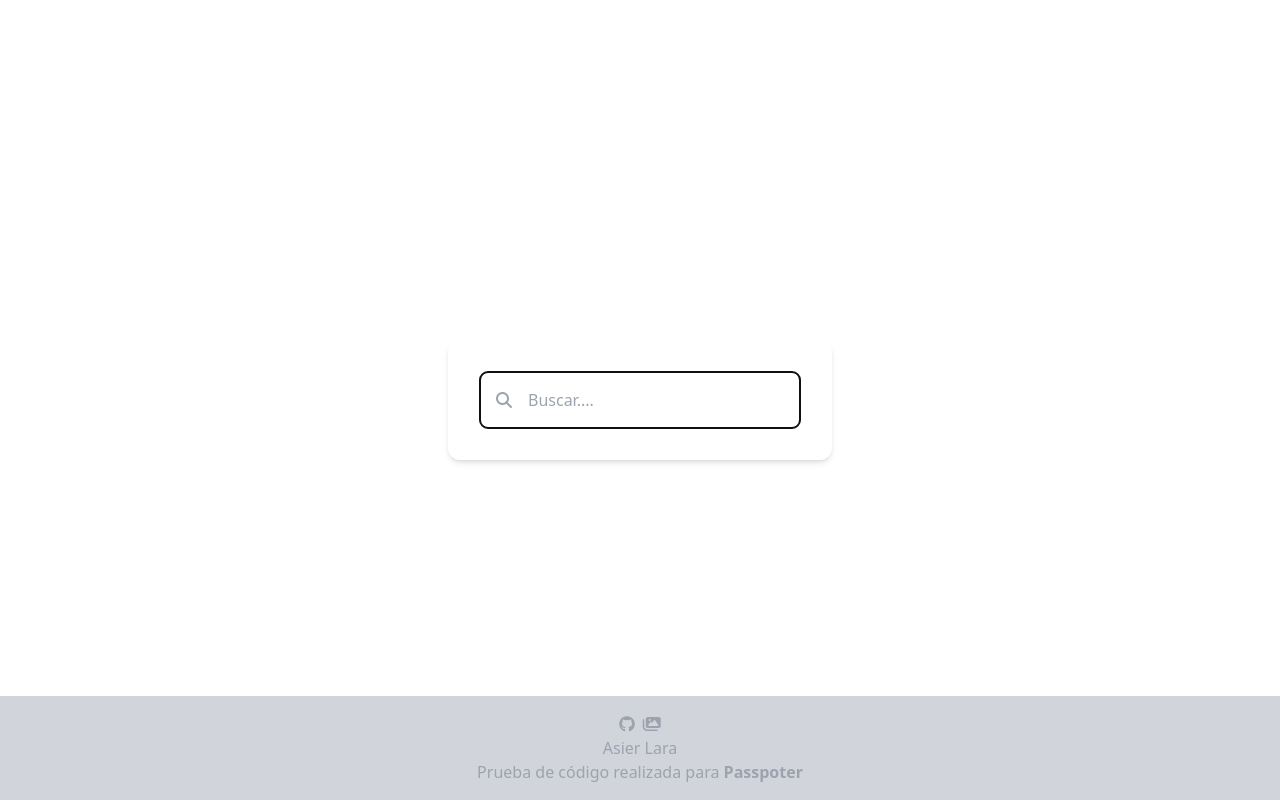
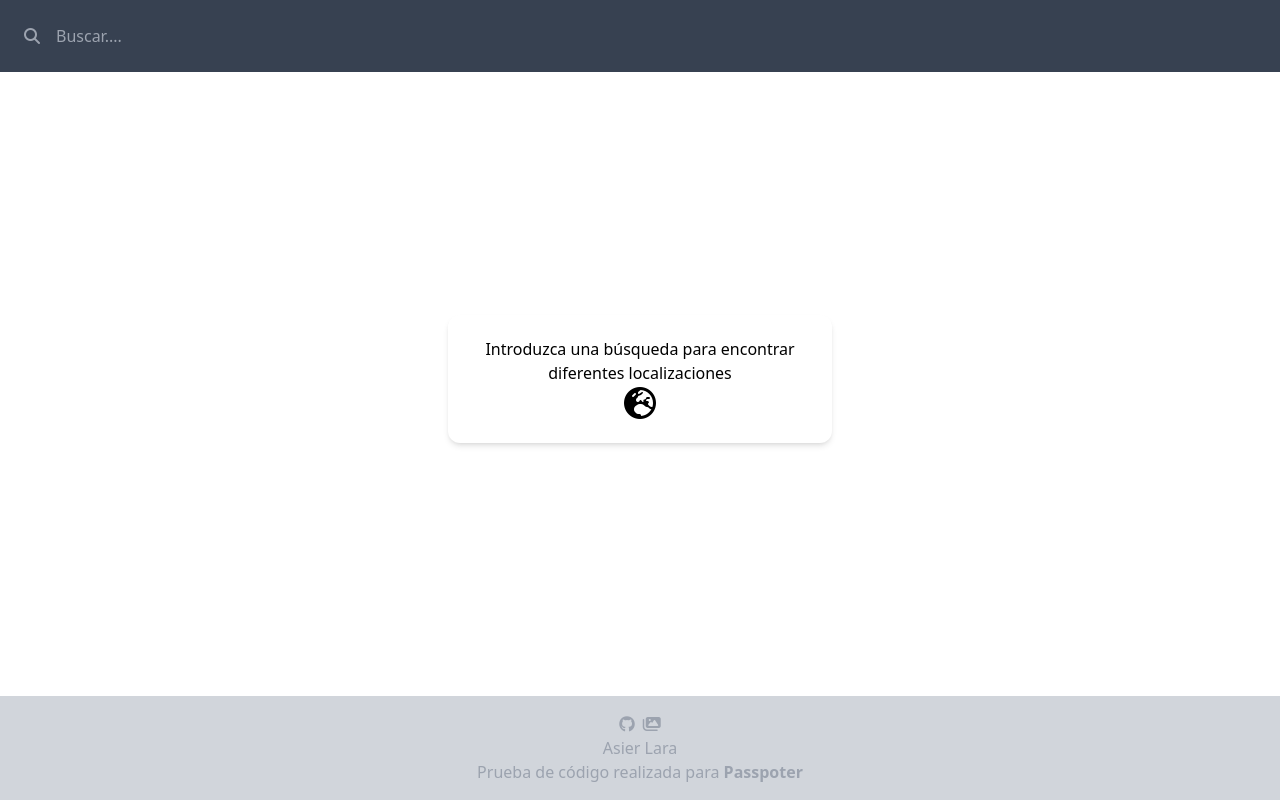
Before and after one commit to ElHombreSinNombre/vue-apirest, a Vue app: page / in a window 1280 px wide. Built offline with nearby package versions, Linux system fonts and the light colour scheme.

Commit message:
Agregada header

```diff
--- a/src/App.vue
+++ b/src/App.vue
@@ -1,21 +1,25 @@
 <template>
   <!-- Clases de Tailwind. Un poco obtusas al principio-->
-  <div class="h-screen flex items-center justify-center">
-    <search></search>
+  <div class="flex flex-col h-screen">
+    <searchComponent></searchComponent>
+    <footerComponent
+      class="fixed inset-x-0 bottom-0"
+      business="Passpoter"
+      url="https://passporterapp.com/es"
+    ></footerComponent>
   </div>
-    <copyright class="fixed inset-x-0 bottom-0" business="Passpoter" url="https://passporterapp.com/es"></copyright>
 </template>
 
 <script lang="ts">
-import { defineComponent } from 'vue';
-import search from "./components/search.vue";
-import copyright from "./components/footer.vue";
+import { defineComponent } from "vue";
+import searchComponent from "./components/header.vue";
+import footerComponent from "./components/footer.vue";
 
 export default defineComponent({
-  name: 'App',
+  name: "App",
   components: {
-    search,
-    copyright,
-  }
+    searchComponent,
+    footerComponent,
+  },
 });
 </script>
--- /dev/null
+++ b/src/components/header.vue
@@ -0,0 +1,89 @@
+<template>
+  <div class="bg-gray-700 text-white">
+    <div class="md:flex">
+      <div class="p-2">
+        <div class="relative">
+          <i class="absolute fa fa-search text-gray-400 top-5 left-4"></i>
+          <input placeholder="Buscar...."  v-model="searchInput" type="text" ref="search" :disabled="loading == true ? true : false" class="border-none bg-transparent outline-0 h-14 px-12 " :class="loading == true ? 'opacity-50' : null" />
+          <span class="absolute top-4 right-5 border-l pl-4"></span>
+        </div>
+      </div>
+    </div>
+  </div>
+  <div class="flex-1 p-5 justify-center">
+    <list
+      :countries="countries"
+      :loading="loading"
+      :searchInput="searchInput"
+    ></list>
+  </div>
+</template>
+
+<script lang="ts">
+import { useCountriesStore } from "../stores/countries";
+import { watch, ref, onMounted, onUpdated } from "vue";
+import list from "./main.vue";
+
+export default {
+  name: "headerComponent",
+  components: {
+    list,
+  },
+  //API Composition, nueva forma de organizar los datos en Vue 3
+  setup() {
+    const search = ref(null);
+    const searchInput = ref("");
+    const countries = ref([]);
+    const loading = ref(false);
+    const store = useCountriesStore();
+    // Metodo que asigna el focus cuando se inicia la vista
+    onMounted(() => {
+      search.value.focus();
+    });
+    // Metodo que asigna el focus cuando se actualiza la vista
+    onUpdated(() => {
+      search.value.focus();
+    });
+    //Watcher para aplicar cambios y hacer búsqueda sin necesidad de llamar a eventos
+    watch(searchInput, (v: String) => {
+      searchInput.value = v.toLowerCase().trim();
+      isLetterOrNumber(searchInput.value);
+      if (searchInput.value.length == 0) {
+        countries.value = [];
+      }
+      if (searchInput.value.length >= 3) {
+        if (!loading.value) {
+          ///En caso de que hayan pasado 300ms, llamamos a la función de búsqueda
+          setTimeout(() => {
+            //Usamos Pinia para hacer una store
+            store.fetchCountries(searchInput.value);
+            countries.value = store.getCountry;
+            loading.value = false;
+          }, 300);
+        }
+        loading.value = true;
+      }
+    });
+    //Función para aceptar únicamente alfanuméricos
+    function isLetterOrNumber(value: String) {
+      if (value.match(/^[0-9a-z]+$/)) return true;
+      searchInput.value = "";
+    }
+    //Función para buscar en maps la localización
+    function openGoogleMap(lat: String, lon: String) {
+      window.open(
+        "https://www.google.com/maps/search/" + lat + "," + lon,
+        "_blank"
+      );
+    }
+    return {
+      searchInput,
+      countries,
+      loading,
+      search,
+      isLetterOrNumber,
+      openGoogleMap,
+    };
+  },
+};
+</script>
--- /dev/null
+++ b/src/components/main.vue
@@ -0,0 +1,48 @@
+<template>
+  <div class="h-5/6 flex items-center justify-center">
+    <div class="w-96 rounded-xl shadow-md p-5 bg-white hover:shadow-lg text-justify">
+     <!-- Texto por defecto -->
+      <div v-if="searchInput <  3 && loading == false" class="text-center p-0.5 ">
+        <div>Introduzca una búsqueda para encontrar diferentes localizaciones</div><i class="fa-2x p-0.5  fa-solid fa-earth-europe"></i>
+      </div>
+      <!-- Verificamos que el array no está vacio e iteramos -->
+      <div v-if="countries && countries.length" class="overflow-y-auto max-h-80">
+        <!-- Agregamos transición a la lista para mejorar el look & feel -->
+        <TransitionGroup name="list" tag="ul">
+          <li
+            v-for="(countries, index) in countries"
+            :key="index"
+            class="text-gray-400 hover:text-black cursor-pointer mx-6"
+            @click="openGoogleMap(countries.lat, countries.lon)"
+          >
+            <i class="fa-solid fa-circle-right"></i>
+            {{ countries.display_name }}
+          </li>
+        </TransitionGroup>
+      </div>
+      <div v-if="countries.length > 0 && loading == false" class="text-center p-0.5">
+        <b>{{ countries.length }}</b> elementos encontrados
+      </div>
+      <!-- Indicamos al usuario cuantos caracetes le hacen falta para comenzar la búsqueda -->
+      <div v-if="searchInput.length >= 1 &&  searchInput.length <3 && countries.length == 0" class="text-center p-0.5 ">
+        <i class="fas fa-info-circle p-0.5"></i> Escribe {{ 3 - searchInput.length }} caracter más
+      </div>
+      <!-- Texto en caso de que la búsqueda no devuelva nada -->
+      <div v-if="countries.length == 0 && searchInput.length >= 3 && loading == false" class="bg-red-100 border border-red-400 text-red-700 px-4 py-3 rounded text-center">
+        No hay resultados
+      </div>
+      <!-- Icono que indica al usuario que se está realizando una búsqueda -->
+      <div v-if="searchInput.length >= 3 && loading == true" class="text-center p-0.5 " >
+        <i class="fa-2x fas fa-spinner fa-spin p-0.5"></i>
+      </div>
+    </div>
+  </div>
+</template>
+
+<script lang="ts">
+export default {
+  name: "mainComponent",
+   props: {"searchInput": String, "loading": Boolean, "countries": Array},
+
+};
+</script>
--- a/src/components/search.vue
+++ /dev/null
@@ -1,107 +0,0 @@
-<template>
-  <div class="h-screen flex items-center justify-center">
-    <div class="w-96 rounded-xl shadow-md p-5 bg-white hover:shadow-lg text-justify">
-      <div class="md:flex">
-        <div class="w-full p-3">
-          <div class="relative">
-            <i class="absolute fa fa-search text-gray-400 top-5 left-4"></i>
-            <input placeholder="Buscar...." v-model="searchInput" type="text" ref="search" :disabled="loading == true ? true :false" class="bg-white h-14 w-full px-12 rounded-lg cursor-pointer "
-            />
-            <span class="absolute top-4 right-5 border-l pl-4"></span>
-          </div>
-        </div>
-      </div>
-      <!-- Verificamos que el array no está vacio e iteramos -->
-      <div v-if="countries && countries.length" class="overflow-y-auto max-h-80">
-        <!-- Agregamos transición a la lista para mejorar el look & feel -->
-        <TransitionGroup name="list" tag="ul">
-          <li v-for="(countries, index) in countries" :key="index"
-            class="text-gray-400 hover:text-black cursor-pointer mx-6"
-            @click="openGoogleMap(countries.lat, countries.lon)"
-          >
-            <i class="fa-solid fa-circle-right"></i>
-            {{ countries.display_name }}
-          </li>
-        </TransitionGroup>
-      </div>
-      <div v-if="countries.length > 0 && loading == false" class="px-4 py-3 rounded relative">
-        <span><b>{{countries.length}}</b> elementos encontrados</span>
-      </div>
-      <!-- Indicamos al usuario cuantos caracetes le hacen falta para comenzar la búsqueda -->
-      <div v-if="searchInput.length >= 1 && searchInput.length < 3 && countries.length == 0 " class="px-4 py-3 rounded relative">
-        <span ><i class="fas fa-info-circle"></i> Escribe {{ 3 - searchInput.length }} caracter más</span>
-      </div>
-      <!-- Texto en caso de que la búsqueda no devuelva nada -->
-      <div v-if="countries.length == 0 && searchInput.length >= 3 && loading == false" class="bg-red-100 border border-red-400 text-red-700 px-4 py-3 rounded relative">
-        <span>No hay resultados</span>
-      </div>
-      <!-- Icono que indica al usuario que se está realizando una búsqueda -->
-      <div v-if="searchInput.length >= 3 && loading == true" class="flex justify-center items-center">
-        <i class="fa-2x fas fa-spinner fa-spin"></i>
-      </div>
-    </div>
-  </div>
-</template>
-
-<script lang="ts">
-import { useCountriesStore } from "../stores/countries";
-import { watch, ref, onMounted, onUpdated } from "vue";
-
-export default {
-  name: "searchComponent",
-  //API Composition, nueva forma de organizar los datos en Vue 3
-  setup() {
-    const search = ref(null);
-    const searchInput = ref("");
-    const countries = ref([]);
-    const loading = ref(false);
-    const store = useCountriesStore();
-    // Metodo que asigna el focus cuando se inicia la vista
-    onMounted(() => { search.value.focus() });
-    // Metodo que asigna el focus cuando se actualiza la vista
-    onUpdated(() => { search.value.focus() });
-    //Watcher para aplicar cambios y hacer búsqueda sin necesidad de llamar a eventos
-    watch(searchInput, (v: String) => {
-      searchInput.value = v.toLowerCase().trim();
-      isLetterOrNumber(searchInput.value);
-      if (searchInput.value.length == 0) {
-        countries.value = [];
-      }
-      if (searchInput.value.length >= 3) {
-        if (!loading.value) {
-          ///En caso de que hayan pasado 300ms, llamamos a la función de búsqueda
-          setTimeout(() => {
-            //Usamos Pinia para hacer una store
-            store.fetchCountries(searchInput.value);
-            countries.value = store.getCountry;
-            loading.value = false;
-          }, 300);
-        }
-        loading.value = true;
-      }
-    });
-    //Función para aceptar únicamente alfanuméricos
-    function isLetterOrNumber(value: String) {
-      if (value.match(/^[0-9a-z]+$/)) return true;
-      searchInput.value = "";
-    }
-    //Función para buscar en maps la localización
-    function openGoogleMap(lat: String, lon: String) {
-      window.open(
-        "https://www.google.com/maps/search/" + lat + "," + lon,
-        "_blank"
-      );
-    }
-    return {
-      searchInput,
-      countries,
-      loading,
-      search,
-      isLetterOrNumber,
-      openGoogleMap,
-    };
-  },
-};
-
-
-</script>
```
